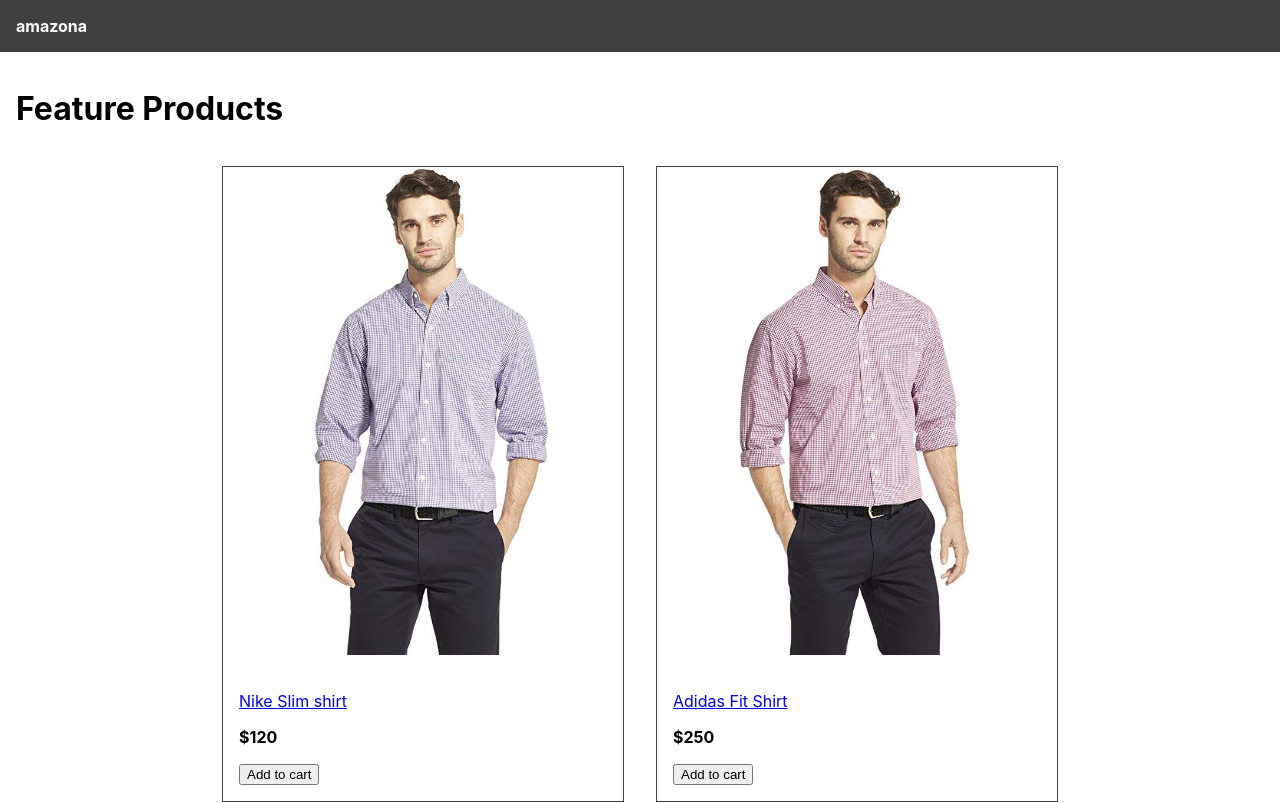
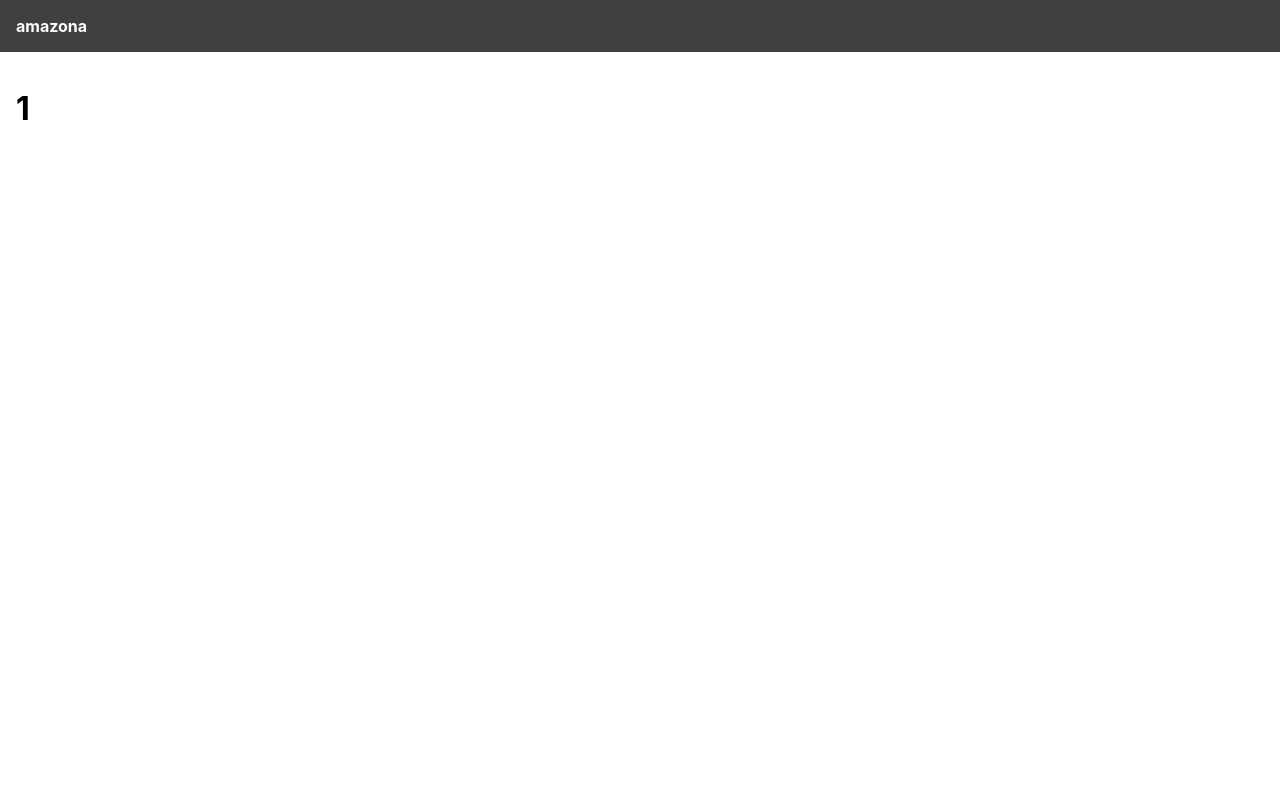
Before and after one commit to DieOsorio/e-commerce, a React (Create React App) app in the folder frontend/: page /product/1 in a window 1280 px wide. Shown: the top 803 px of the page. Built offline with nearby package versions, Linux system fonts and the light colour scheme.

Commit message:
video-06-add-routing

```diff
--- a/frontend/package.json
+++ b/frontend/package.json
@@ -8,6 +8,7 @@
     "@testing-library/user-event": "^13.5.0",
     "react": "^18.0.0",
     "react-dom": "^18.0.0",
+    "react-router-dom": "^6.3.0",
     "react-scripts": "5.0.1",
     "web-vitals": "^2.1.4"
   },
--- a/frontend/src/App.js
+++ b/frontend/src/App.js
@@ -1,34 +1,22 @@
-import data from "./data";
+import { BrowserRouter, Routes, Route, Link } from "react-router-dom";
+import HomeScreen from "./screens/HomeScreen";
+import ProductScreen from "./screens/ProductScreen";
 
 function App() {
   return (
+    <BrowserRouter>
       <div>
         <header>
-        <a href="/">amazona</a>
+          <Link to="/">amazona</Link>
         </header>
         <main>
-        <h1>Feature Products</h1>
-        <div className="products">
-          {data.products.map((product) => (
-            <div className="product" key={product.slug}>
-              <a href={`/product/${product.slug}`}>
-                <img src={product.image} alt={product.name} />
-              </a>
-              <div className="product-info">
-                <a href={`/product/${product.slug}`}>
-                  <p>{product.name}</p>
-                </a>
-
-                <p>
-                  <strong>${product.price}</strong>
-                </p>
-                <button>Add to cart</button>
-              </div>
-            </div>
-          ))}
-        </div>
+          <Routes>
+            <Route path="/product/:slug" element={<ProductScreen />} />
+            <Route path="/" element={<HomeScreen />} />
+          </Routes>
         </main>
       </div>
+    </BrowserRouter>
   );
 }
 
--- /dev/null
+++ b/frontend/src/screens/HomeScreen.js
@@ -0,0 +1,31 @@
+import { Link } from "react-router-dom";
+import data from "../data";
+
+function HomeScreen() {
+  return (
+    <div>
+      <h1>Feature Products</h1>
+      <div className="products">
+        {data.products.map((product) => (
+          <div className="product" key={product.slug}>
+            <Link to={`/product/${product.slug}`}>
+              <img src={product.image} alt={product.name} />
+            </Link>
+            <div className="product-info">
+              <Link to={`/product/${product.slug}`}>
+                <p>{product.name}</p>
+              </Link>
+
+              <p>
+                <strong>${product.price}</strong>
+              </p>
+              <button>Add to cart</button>
+            </div>
+          </div>
+        ))}
+      </div>
+    </div>
+  );
+}
+
+export default HomeScreen;
--- /dev/null
+++ b/frontend/src/screens/ProductScreen.js
@@ -0,0 +1,13 @@
+import { useParams } from "react-router-dom";
+
+function ProductScreen() {
+  const params = useParams();
+  const { slug } = params;
+  return (
+    <div>
+      <h1>{slug}</h1>
+    </div>
+  );
+}
+
+export default ProductScreen;
```
Also changed, not shown: 1 other file (tests, documents, lock files or other folders). Lines whose indentation alone changed are shown as unchanged.
